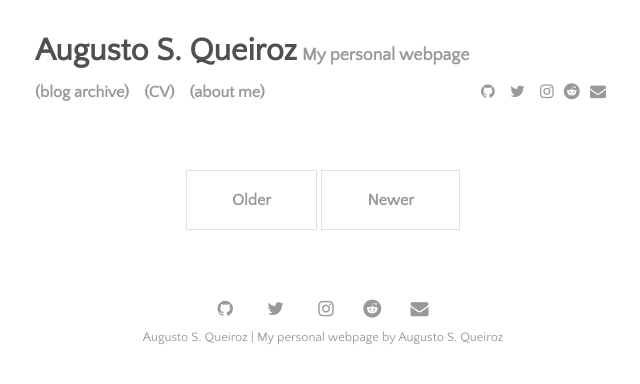
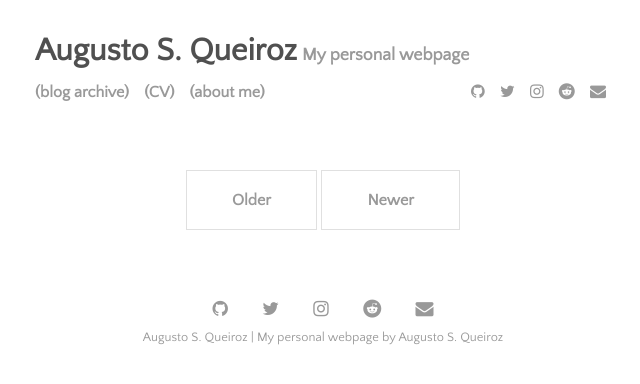
Before and after one commit to AugustoQueiroz/augustoqueiroz.github.io, a Jekyll site: the page built from index.html, in a window 1280 px wide. Shown: the top 384 px of the page, without its empty margins (317-957 px from the left). Built offline with Jekyll 4.4.1, drawn with Linux system fonts in a browser that asks for light colours; nearby versions of some CDN libraries; the list of posts is cut into pages by our own code.

Commit message:
Added Reddit CSS
which includes the reddit orange when hovering over the link

```diff
--- a/css/main.css
+++ b/css/main.css
@@ -371,6 +371,19 @@
 	color: #343434;
 }
 
+.fa-reddit {
+  padding: 5px;
+	-o-transition:.5s;
+  	-ms-transition:.5s;
+  	-moz-transition:.5s;
+  	-webkit-transition:.5s;
+  	transition: .5s;
+}
+
+.fa-reddit:hover {
+  color: #FF5700;
+}
+
 .fa-linkedin {
   padding: 5px;
 	-o-transition:.5s;
```
